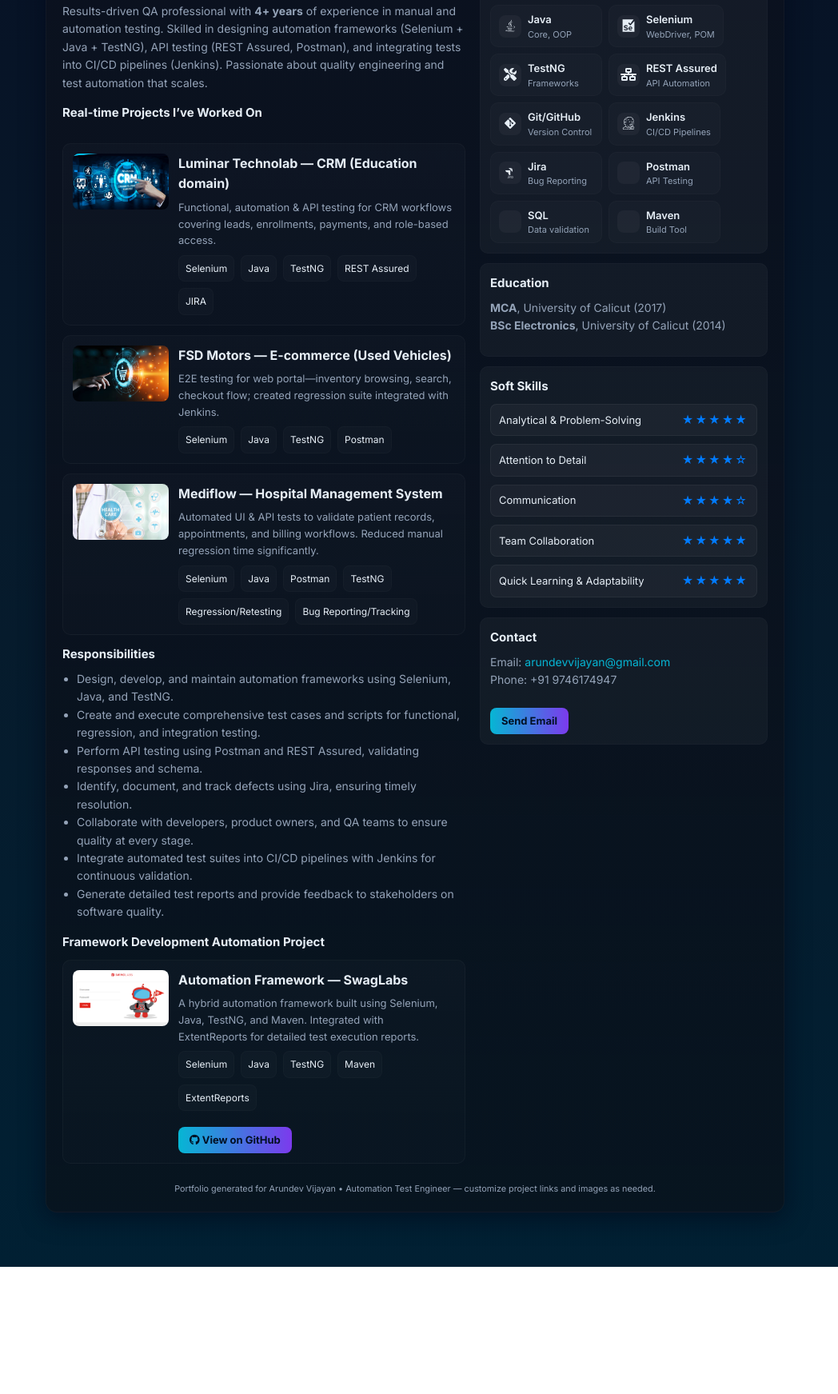
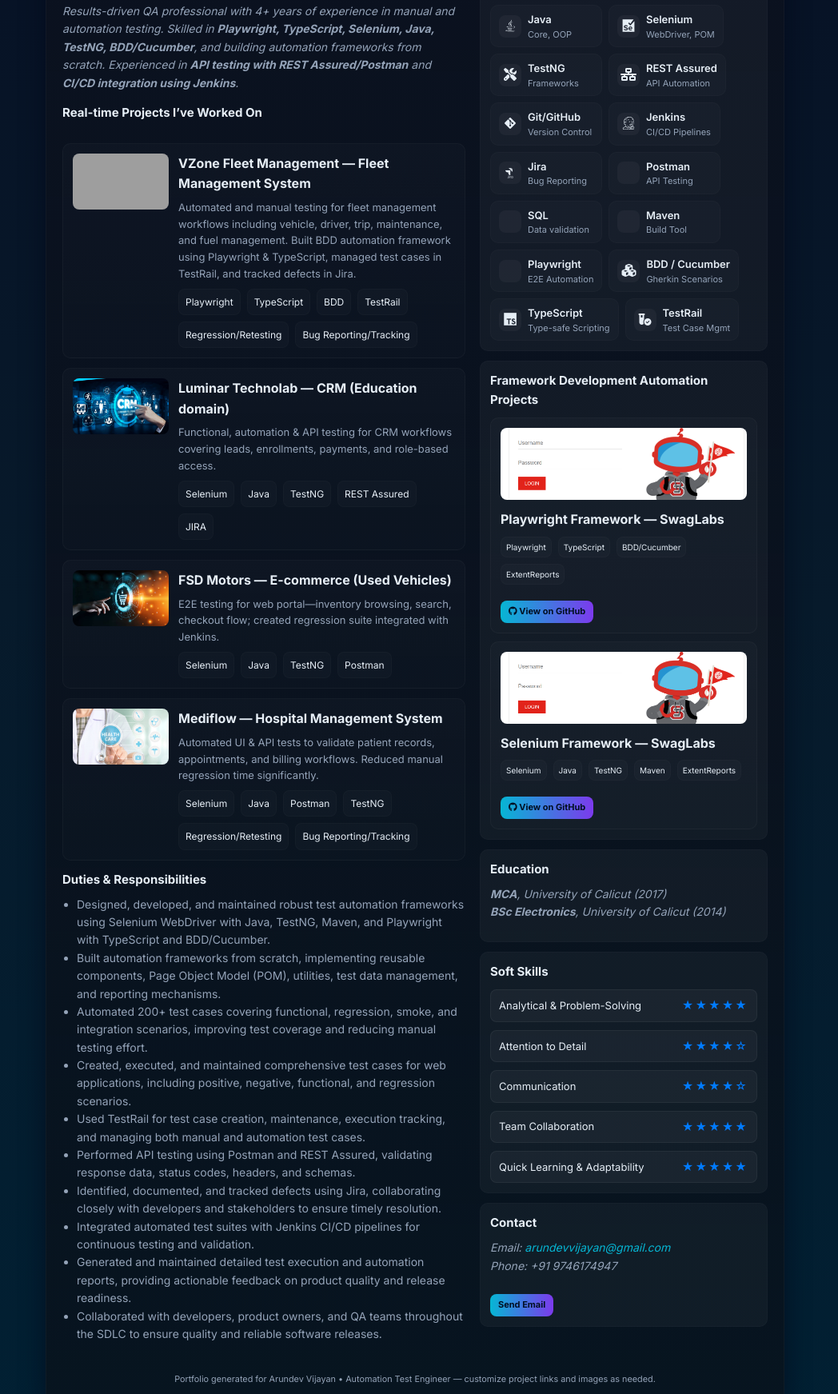
Before and after one commit to arunqadns/arundev-t-vijayan, a plain HTML site: page index.html in a window 1280 px wide. Shown: the part 308-2051 px from the top of the page at 80% size, without its empty margins (121-1169 px from the left). Before the commit the page ends 1892 px from the top, so only its background shows below. Drawn offline with nearby package versions, Linux system fonts and the light colour scheme; grey boxes are pictures that could not be loaded.

Commit message:
playwright added

```diff
--- a/index.html
+++ b/index.html
@@ -39,7 +39,7 @@
     .grid{display:grid;grid-template-columns: 1fr 360px;gap:18px;margin-top:18px}
     .section{margin-top:12px}
     h2{margin:0;font-size:15px}
-    p.lead{color:var(--muted);margin-top:8px;font-size:14px}
+    p.lead{color:var(--muted);margin-top:8px;font-size:14px;font-style: italic}
 
     /* Skills */
     .skills{display:flex;flex-wrap:wrap;gap:8px;margin-top:10px}
@@ -121,8 +121,8 @@
 button,
 .btn,
 a.button {
-  font-size: 13px;      /* smaller text */
-  padding: 6px 14px;    /* adjust padding for balance */
+  font-size: 11px;      /* smaller text */
+  padding: 5px 10px;    /* adjust padding for balance */
 }
 
 /* എല്ലാ ഭാഗങ്ങൾക്കും */
@@ -152,7 +152,7 @@
   </div>
   <div>
     <h1>ARUNDEV VIJAYAN <span class="title">• QA Automation Engineer</span></h1>
-    <div class="sub">Automation | Selenium | Java | API Testing | CI/CD</div>
+    <div class="sub">Automation | Selenium | Java | Playwright | BDD Cucumber | API Testing | CI/CD</div>
     <div class="sub" style="margin-top:8px">Kochi, Kerala • Open to Remote / Hybrid / Onsite</div>
   </div>
 
@@ -161,7 +161,7 @@
       <div><i class="fa-solid fa-envelope"></i> arundevvijayan@gmail.com</div>
       <div><i class="fa-solid fa-phone"></i> +91 9746174947</div>
       <div><i class="fa-brands fa-linkedin"></i>
-        <a class="link" href="https://www.linkedin.com/in/arundevvijayan/" target="_blank">linkedin.com/in/arundevvijayan</a>
+        <a class="link" href="https://www.linkedin.com/in/arundevvijayan/" target="_blank">linkedin.arundevvijayan</a>
       </div>
       <div><i class="fa-brands fa-github"></i>
         <a class="link" href="https://github.com/arunqadns/Automation-Framework-Project-Swaglabs.git" target="_blank">github.com/arunqadns</a>
@@ -176,17 +176,49 @@
           <section class="section">
             <h2>About</h2>
 			            <p class="lead" >
-			Results-driven QA professional with <strong>4+ years</strong> of experience in
-manual and automation testing. Skilled in designing automation frameworks (Selenium + Java +
-TestNG), API testing (REST Assured, Postman), and integrating tests into CI/CD pipelines
-(Jenkins). Passionate about quality engineering and test automation that scales.</p>
+			Results-driven QA professional with 4+ years of experience in manual and automation testing. Skilled in <strong>Playwright, TypeScript, Selenium, Java, TestNG, BDD/Cucumber</strong>,
+			and building automation frameworks from scratch. Experienced in <strong>API testing with REST Assured/Postman</strong> and
+			<strong>CI/CD integration using Jenkins</strong>.
+</p>
   <!--          <p class="lead">Results-driven QA professional with <strong>6+ years</strong> of IT experience, including <strong>4 years</strong> in manual and automation testing. Skilled in designing automation frameworks (Selenium + Java + TestNG), API testing (REST Assured, Postman), and integrating tests into CI/CD pipelines (Jenkins). Passionate about quality engineering and test automation that scales.</p> -->
           </section>
 
           <section class="section">
             <h2>Real-time Projects I’ve Worked On</h2>
 			<br>
-            <div class="projects">
+
+			<div class="projects">
+				<div class="project">
+                <div class="proj-img"><img src="https://raw.githubusercontent.com/arunqadns/arundev-t-vijayan/main/assets/fleet.png" alt="project3"></div>
+                <div class="proj-body">
+                  <div class="proj-title">VZone Fleet Management — Fleet Management System</div>
+                  <div class="proj-desc">Automated and manual testing for fleet management workflows including vehicle, driver, trip, maintenance, and fuel management.
+				  Built BDD automation framework using Playwright & TypeScript, managed test cases in TestRail, and tracked defects in Jira.</div>
+                  <div class="proj-tags">
+<span class="tag">Playwright</span>
+<span class="tag">TypeScript</span>
+<span class="tag">BDD</span>
+<span class="tag">TestRail</span>
+<span class="tag">Regression/Retesting</span>
+<span class="tag">Bug Reporting/Tracking</span>
+                </div>
+              </div>
+			</div>
+
+
+
+
+
+
+
+
+
+
+
+
+
+
+
               <div class="project">
                 <div class="proj-img"><img src="https://raw.githubusercontent.com/arunqadns/arundev-t-vijayan/main/assets/lum.jpg" alt="project"></div>
                 <div class="proj-body">
@@ -227,54 +259,38 @@
 <span class="tag">TestNG</span>
 <span class="tag">Regression/Retesting</span>
 <span class="tag">Bug Reporting/Tracking</span>
+                  </div>
                 </div>
               </div>
 
             </div>
+
+
+
+
           </section>
 
 
 	<section class="section">
-  <h2>Responsibilities</h2>
+  <h2>Duties & Responsibilities</h2>
   <ul style="color:var(--muted);font-size:14px;line-height:1.6;margin-top:8px;padding-left:18px">
-    <li>Design, develop, and maintain automation frameworks using Selenium, Java, and TestNG.</li>
-    <li>Create and execute comprehensive test cases and scripts for functional, regression, and integration testing.</li>
-    <li>Perform API testing using Postman and REST Assured, validating responses and schema.</li>
-    <li>Identify, document, and track defects using Jira, ensuring timely resolution.</li>
-    <li>Collaborate with developers, product owners, and QA teams to ensure quality at every stage.</li>
-    <li>Integrate automated test suites into CI/CD pipelines with Jenkins for continuous validation.</li>
-    <li>Generate detailed test reports and provide feedback to stakeholders on software quality.</li>
+    <li>Designed, developed, and maintained robust test automation frameworks using Selenium WebDriver with Java, TestNG, Maven,
+	and Playwright with TypeScript and BDD/Cucumber.</li>
+    <li>Built automation frameworks from scratch, implementing reusable components, Page Object Model (POM),
+	utilities, test data management, and reporting mechanisms.</li>
+    <li>Automated 200+ test cases covering functional, regression, smoke, and integration scenarios, improving test coverage and reducing manual testing effort.</li>
+    <li>Created, executed, and maintained comprehensive test cases for web applications, including positive, negative,
+	functional, and regression scenarios.</li>
+    <li>Used TestRail for test case creation, maintenance, execution tracking, and managing both manual and automation test cases.</li>
+    <li>Performed API testing using Postman and REST Assured, validating response data, status codes, headers, and schemas.</li>
+    <li>Identified, documented, and tracked defects using Jira, collaborating closely with developers and stakeholders to ensure
+	timely resolution.</li>
+	<li>Integrated automated test suites with Jenkins CI/CD pipelines for continuous testing and validation. </li>
+	<li>Generated and maintained detailed test execution and automation reports, providing actionable feedback on product
+	quality and release readiness.</li>
+	<li>Collaborated with developers, product owners, and QA teams throughout the SDLC to ensure quality and reliable software releases. </li>
+
   </ul>
-</section>
-
-
-
-	<section class="section" id="featured-project">
-  <h2>Framework Development Automation Project</h2>
-  <div class="project" style="margin-top:10px;">
-    <div class="proj-img">
-      <img src="https://raw.githubusercontent.com/arunqadns/arundev-t-vijayan/main/assets/swaglabs.png" alt="SwagLabs Project">
-    </div>
-    <div class="proj-body">
-      <div class="proj-title">Automation Framework — SwagLabs</div>
-      <div class="proj-desc">
-        A hybrid automation framework built using Selenium, Java, TestNG, and Maven.
-        Integrated with ExtentReports for detailed test execution reports.
-      </div>
-      <div class="proj-tags">
-        <span class="tag">Selenium</span>
-        <span class="tag">Java</span>
-        <span class="tag">TestNG</span>
-        <span class="tag">Maven</span>
-        <span class="tag">ExtentReports</span>
-      </div>
-      <div style="margin-top:10px;">
-        <a class="btn" href="https://github.com/arunqadns/Automation-Framework-Project-Swaglabs" target="_blank">
-          <i class="fa-brands fa-github"></i> View on GitHub
-        </a>
-      </div>
-    </div>
-  </div>
 </section>
 
 
@@ -324,8 +340,64 @@
 		<div class="skill"><i class="devicon-azuresqldatabase-plain"></i><div><strong>SQL</strong><br><small>Data validation</small></div></div>
 		<div class="skill"><i class="devicon-maven-plain"></i><div><strong>Maven</strong><br><small>Build Tool</small></div></div>
 
+		<div class="skill"><i class="devicon-playwright-plain"></i><div><strong>Playwright</strong><br><small>E2E Automation</small></div></div>
+		<div class="skill"><i class="fa-solid fa-cubes"></i><div><strong>BDD / Cucumber</strong><br><small>Gherkin Scenarios</small></div></div>
+		<div class="skill"><i class="devicon-typescript-plain"></i><div><strong>TypeScript</strong><br><small>Type-safe Scripting</small></div></div>
+		<div class="skill"><i class="fa-solid fa-vial-circle-check"></i><div><strong>TestRail</strong><br><small>Test Case Mgmt</small></div></div>
             </div>
           </div>
+
+          <div class="card-mini" id="featured-project">
+            <h2>Framework Development Automation Projects</h2>
+
+
+		     <div class="project" style="margin-top:10px;flex-direction:column;">
+              <div class="proj-img" style="width:100%;height:90px;">
+                <img src="https://raw.githubusercontent.com/arunqadns/arundev-t-vijayan/main/assets/swaglabs.png" alt="SwagLabs Project">
+              </div>
+              <div class="proj-body">
+                <div class="proj-title">Playwright Framework — SwagLabs</div>
+
+                <div class="proj-tags">
+                  <span class="tag" style="font-size:10px;padding:4px 6px;">Playwright</span>
+                  <span class="tag" style="font-size:10px;padding:4px 6px;">TypeScript</span>
+                  <span class="tag" style="font-size:10px;padding:4px 6px;">BDD/Cucumber</span>
+                  <span class="tag" style="font-size:10px;padding:4px 6px;">ExtentReports</span>
+                </div>
+                <div style="margin-top:10px;">
+                  <a class="btn" href="https://github.com/arunqadns/Automation-Framework-Playwright-Typescript-Project-Swaglabs.git" target="_blank">
+                    <i class="fa-brands fa-github"></i> View on GitHub
+                  </a>
+                </div>
+              </div>
+            </div>
+
+					     <div class="project" style="margin-top:10px;flex-direction:column;">
+              <div class="proj-img" style="width:100%;height:90px;">
+                <img src="https://raw.githubusercontent.com/arunqadns/arundev-t-vijayan/main/assets/swaglabs.png" alt="SwagLabs Project">
+              </div>
+              <div class="proj-body">
+                <div class="proj-title">Selenium Framework — SwagLabs</div>
+
+                <div class="proj-tags">
+                  <span class="tag" style="font-size:10px;padding:4px 6px;">Selenium</span>
+                  <span class="tag" style="font-size:10px;padding:4px 6px;">Java</span>
+                  <span class="tag" style="font-size:10px;padding:4px 6px;">TestNG</span>
+                  <span class="tag" style="font-size:10px;padding:4px 6px;">Maven</span>
+                  <span class="tag" style="font-size:10px;padding:4px 6px;">ExtentReports</span>
+                </div>
+                <div style="margin-top:10px;">
+                  <a class="btn" href="https://github.com/arunqadns/Automation-Framework-Selenium-Java-Project-Swaglabs.git" target="_blank">
+                    <i class="fa-brands fa-github"></i> View on GitHub
+                  </a>
+                </div>
+              </div>
+            </div>
+
+
+
+          </div>
+
 <!--        <div class="card-mini">
             <h2>Experience</h2>
             <p class="lead" style="margin-top:8px">6+ years in IT — Automation & Manual Testing across Education, E‑commerce, and Healthcare domains. Past roles include Deepnetsoft (Software Quality Analyst), Freeline (Software Test Engineer), Lulu (IT Support/QA Assistance).</p>
```
Also changed, not shown: 1 other file.
